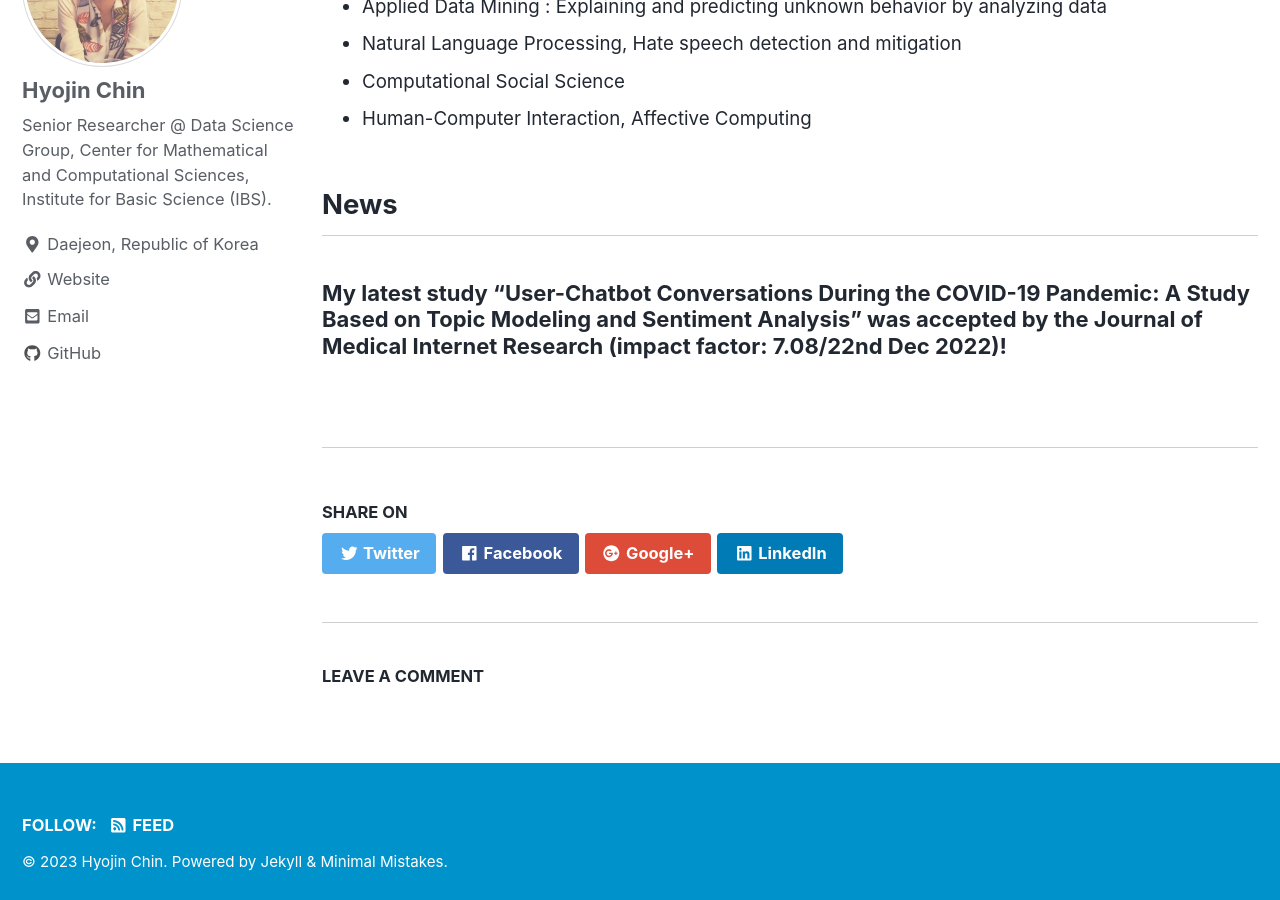
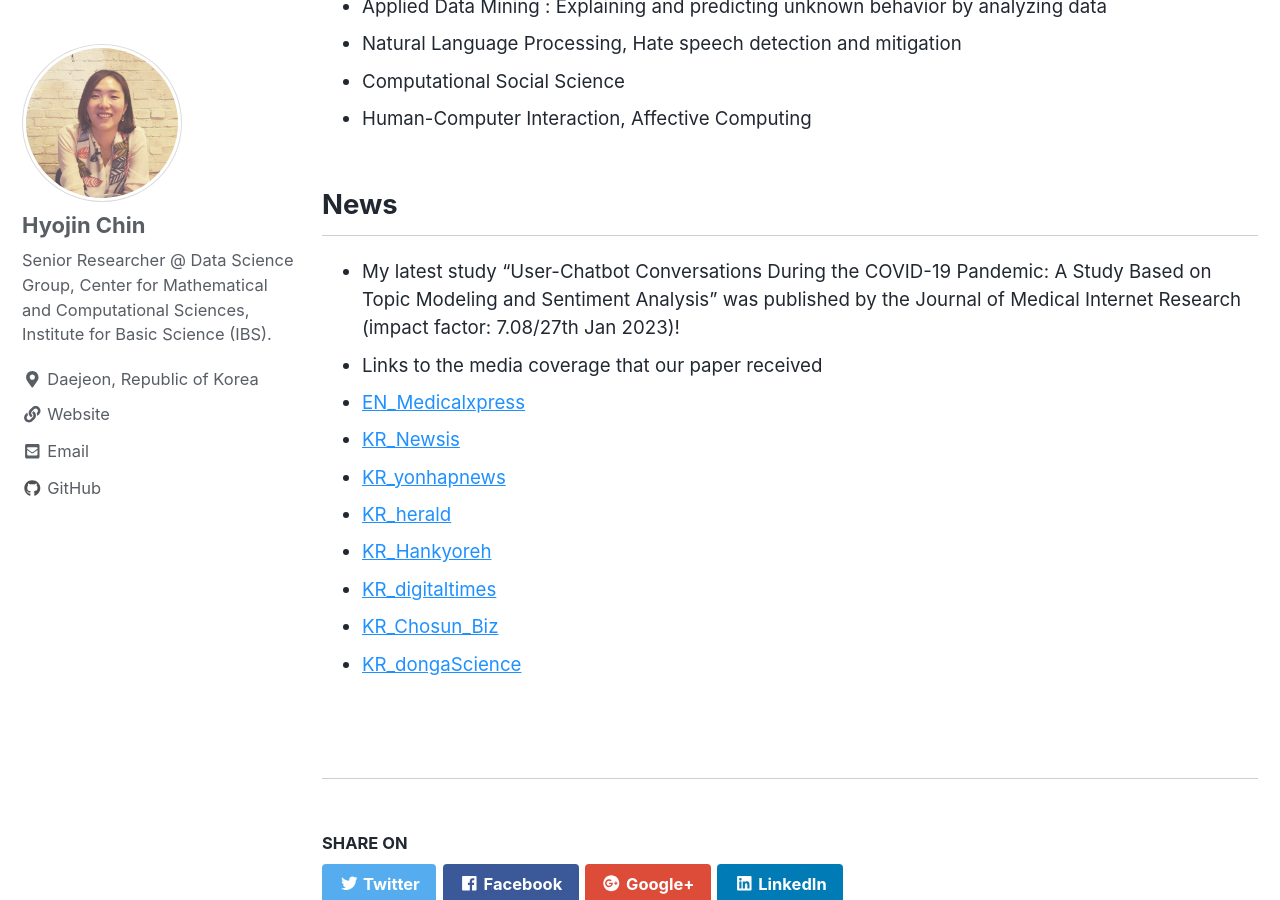
Before and after one commit to tesschin/tesschin.github.io, a Jekyll site: the page built from index.md, in a window 1280 px wide and 900 px high, scrolled down 860 px. Built offline with Jekyll 4.4.1, drawn with Linux system fonts in a browser that asks for light colours; nearby versions of some CDN libraries; the list of posts is cut into pages by our own code.

Commit message:
Update index.md

```diff
--- a/index.md
+++ b/index.md
@@ -29,4 +29,13 @@ Data Scientist. HCI Researcher. Very interested in understanding and designing h
 
 
 ## News
-### My latest study "User-Chatbot Conversations During the COVID-19 Pandemic: A Study Based on Topic Modeling and Sentiment Analysis" was accepted by the Journal of Medical Internet Research (impact factor: 7.08/22nd Dec 2022)!
+* My latest study "User-Chatbot Conversations During the COVID-19 Pandemic: A Study Based on Topic Modeling and Sentiment Analysis" was published by the Journal of Medical Internet Research (impact factor: 7.08/27th Jan 2023)!
+* Links to the media coverage that our paper received
+ - [EN_Medicalxpress](https://medicalxpress.com/news/2023-01-people-interacted-chatbots-covid-pandemic.html)
+ - [KR_Newsis](https://newsis.com/view/?id=NISX20230118_0002163201&cID=10807&pID=10800)
+ - [KR_yonhapnews](https://www.yna.co.kr/view/AKR20230118054500063?input=1179m)
+ - [KR_herald](http://news.heraldcorp.com/view.php?ud=20230118000233)
+ - [KR_Hankyoreh](https://www.hani.co.kr/arti/economy/it/1076172.html)
+ - [KR_digitaltimes](http://www.dt.co.kr/contents.html?article_no=2023011802109931731002&ref=daum)
+ - [KR_Chosun_Biz](https://v.daum.net/v/20230118181018891)
+ - [KR_dongaScience](https://www.dongascience.com/news.php?idx=58091)
```
